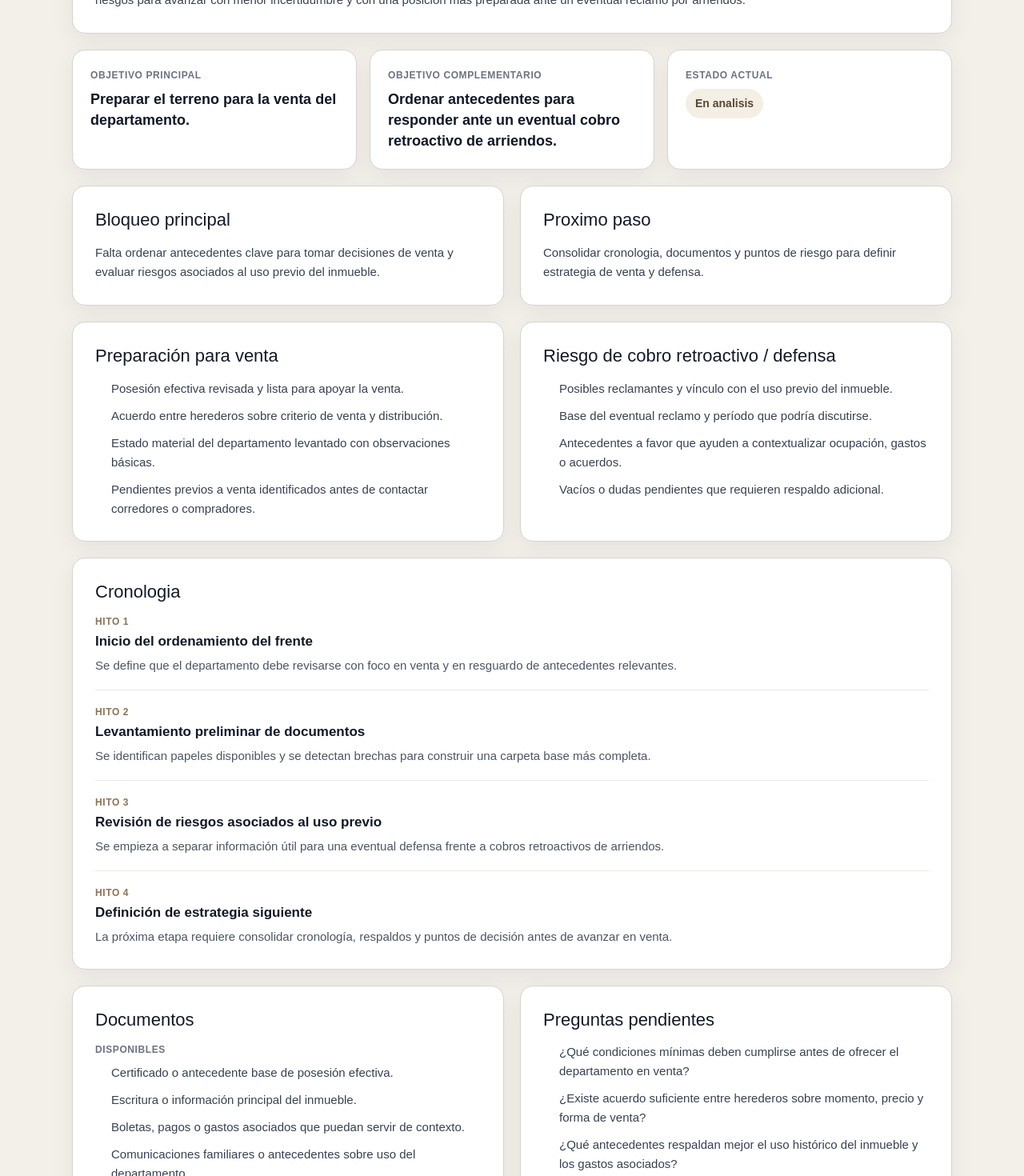
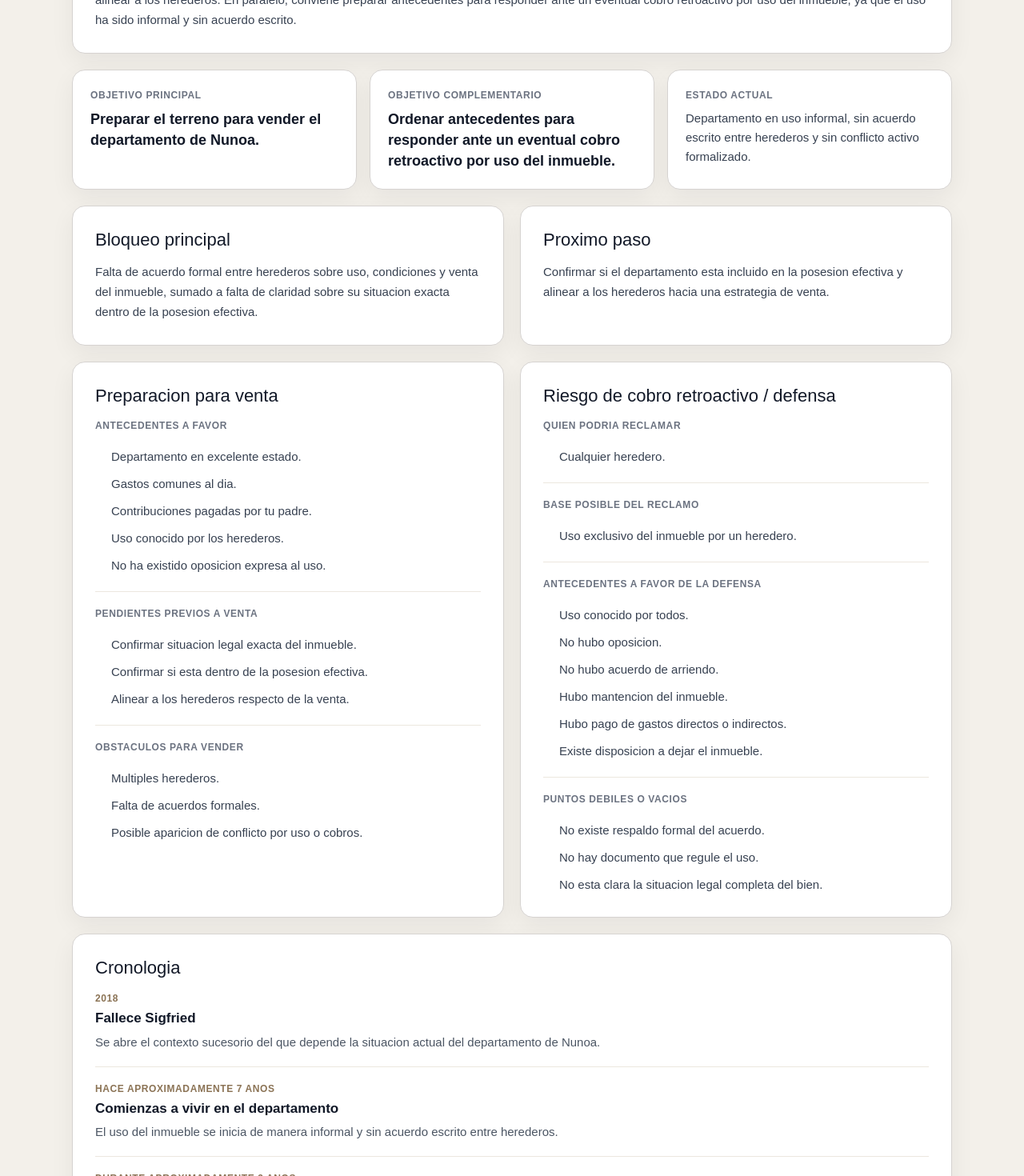
Before and after one commit to Symbiocreativo/herencia-webapp, a Next.js app: page /frentes/depto-nunoa in a window 1280 px wide. Shown: the part 320-1790 px from the top of the page at 80% size. Built offline with nearby package versions, Linux system fonts and the light colour scheme.

Commit message:
Replace Depto Nunoa mock with real content

```diff
--- a/src/app/frentes/depto-nunoa/page.tsx
+++ b/src/app/frentes/depto-nunoa/page.tsx
@@ -1,9 +1,14 @@
 import Link from "next/link";
 import type { CSSProperties } from "react";
 
-type ChecklistItem = {
+type GroupedList = {
+  heading: string;
+  items: string[];
+};
+
+type DetailCard = {
   title: string;
-  items: string[];
+  groups: GroupedList[];
 };
 
 type TimelineItem = {
@@ -13,74 +18,121 @@ type TimelineItem = {
 };
 
 const executiveSummary =
-  "Este frente requiere ordenar antecedentes antes de tomar decisiones de venta. El foco inmediato es dejar una base clara de documentos, cronología y riesgos para avanzar con menor incertidumbre y con una posición más preparada ante un eventual reclamo por arriendos.";
+  "Departamento ubicado en Nunoa, perteneciente a la herencia de Sigfried. El objetivo principal es venderlo, pero antes hay que ordenar la situacion legal y alinear a los herederos. En paralelo, conviene preparar antecedentes para responder ante un eventual cobro retroactivo por uso del inmueble, ya que el uso ha sido informal y sin acuerdo escrito.";
 
-const salePreparation: ChecklistItem = {
-  title: "Preparación para venta",
-  items: [
-    "Posesión efectiva revisada y lista para apoyar la venta.",
-    "Acuerdo entre herederos sobre criterio de venta y distribución.",
-    "Estado material del departamento levantado con observaciones básicas.",
-    "Pendientes previos a venta identificados antes de contactar corredores o compradores.",
+const salePreparation: DetailCard = {
+  title: "Preparacion para venta",
+  groups: [
+    {
+      heading: "Antecedentes a favor",
+      items: [
+        "Departamento en excelente estado.",
+        "Gastos comunes al dia.",
+        "Contribuciones pagadas por tu padre.",
+        "Uso conocido por los herederos.",
+        "No ha existido oposicion expresa al uso.",
+      ],
+    },
+    {
+      heading: "Pendientes previos a venta",
+      items: [
+        "Confirmar situacion legal exacta del inmueble.",
+        "Confirmar si esta dentro de la posesion efectiva.",
+        "Alinear a los herederos respecto de la venta.",
+      ],
+    },
+    {
+      heading: "Obstaculos para vender",
+      items: [
+        "Multiples herederos.",
+        "Falta de acuerdos formales.",
+        "Posible aparicion de conflicto por uso o cobros.",
+      ],
+    },
   ],
 };
 
-const defensePreparation: ChecklistItem = {
+const defensePreparation: DetailCard = {
   title: "Riesgo de cobro retroactivo / defensa",
-  items: [
-    "Posibles reclamantes y vínculo con el uso previo del inmueble.",
-    "Base del eventual reclamo y período que podría discutirse.",
-    "Antecedentes a favor que ayuden a contextualizar ocupación, gastos o acuerdos.",
-    "Vacíos o dudas pendientes que requieren respaldo adicional.",
+  groups: [
+    {
+      heading: "Quien podria reclamar",
+      items: ["Cualquier heredero."],
+    },
+    {
+      heading: "Base posible del reclamo",
+      items: ["Uso exclusivo del inmueble por un heredero."],
+    },
+    {
+      heading: "Antecedentes a favor de la defensa",
+      items: [
+        "Uso conocido por todos.",
+        "No hubo oposicion.",
+        "No hubo acuerdo de arriendo.",
+        "Hubo mantencion del inmueble.",
+        "Hubo pago de gastos directos o indirectos.",
+        "Existe disposicion a dejar el inmueble.",
+      ],
+    },
+    {
+      heading: "Puntos debiles o vacios",
+      items: [
+        "No existe respaldo formal del acuerdo.",
+        "No hay documento que regule el uso.",
+        "No esta clara la situacion legal completa del bien.",
+      ],
+    },
   ],
 };
 
 const timeline: TimelineItem[] = [
   {
-    period: "Hito 1",
-    title: "Inicio del ordenamiento del frente",
+    period: "2018",
+    title: "Fallece Sigfried",
     description:
-      "Se define que el departamento debe revisarse con foco en venta y en resguardo de antecedentes relevantes.",
+      "Se abre el contexto sucesorio del que depende la situacion actual del departamento de Nunoa.",
   },
   {
-    period: "Hito 2",
-    title: "Levantamiento preliminar de documentos",
+    period: "Hace aproximadamente 7 anos",
+    title: "Comienzas a vivir en el departamento",
     description:
-      "Se identifican papeles disponibles y se detectan brechas para construir una carpeta base más completa.",
+      "El uso del inmueble se inicia de manera informal y sin acuerdo escrito entre herederos.",
   },
   {
-    period: "Hito 3",
-    title: "Revisión de riesgos asociados al uso previo",
+    period: "Durante aproximadamente 3 anos",
+    title: "Tu padre tambien vive contigo",
     description:
-      "Se empieza a separar información útil para una eventual defensa frente a cobros retroactivos de arriendos.",
+      "La ocupacion del departamento incluye convivencia con tu padre durante parte relevante del periodo.",
   },
   {
-    period: "Hito 4",
-    title: "Definición de estrategia siguiente",
+    period: "Durante todo el periodo",
+    title: "Uso conocido por herederos",
     description:
-      "La próxima etapa requiere consolidar cronología, respaldos y puntos de decisión antes de avanzar en venta.",
+      "El uso ha sido conocido por los herederos, sin acuerdos formales, sin cobros y sin oposicion expresa.",
+  },
+  {
+    period: "Actualidad",
+    title: "Intencion de venta sin acuerdos definidos",
+    description:
+      "El departamento sigue en uso y existe intencion de venta, pero aun no hay acuerdos claros entre herederos.",
   },
 ];
 
 const availableDocuments = [
-  "Certificado o antecedente base de posesión efectiva.",
-  "Escritura o información principal del inmueble.",
-  "Boletas, pagos o gastos asociados que puedan servir de contexto.",
-  "Comunicaciones familiares o antecedentes sobre uso del departamento.",
+  "No mencionados claramente en la conversacion base.",
 ];
 
 const missingDocuments = [
-  "Resumen consolidado del estado material actual del inmueble.",
-  "Cronología unificada de uso, gastos y decisiones relevantes.",
-  "Respaldo ordenado de eventuales acuerdos o conversaciones sobre arriendo.",
-  "Listado final de pendientes previos a la venta con responsables.",
+  "Documento de posesion efectiva.",
+  "Acuerdos formales entre herederos.",
+  "Cualquier contrato o autorizacion escrita de uso.",
 ];
 
 const openQuestions = [
-  "¿Qué condiciones mínimas deben cumplirse antes de ofrecer el departamento en venta?",
-  "¿Existe acuerdo suficiente entre herederos sobre momento, precio y forma de venta?",
-  "¿Qué antecedentes respaldan mejor el uso histórico del inmueble y los gastos asociados?",
-  "¿Qué vacíos documentales pueden debilitar una respuesta ante un eventual cobro retroactivo?",
+  "El departamento esta incluido en la posesion efectiva?",
+  "Quien administra formalmente el bien?",
+  "Existe intencion formal de venta por todos los herederos?",
+  "Algun heredero ha planteado cobro, formal o informalmente?",
 ];
 
 const pageStyles: Record<string, CSSProperties> = {
@@ -180,14 +232,22 @@ const pageStyles: Record<string, CSSProperties> = {
     color: "#111827",
   },
   statusValue: {
-    display: "inline-flex",
-    alignItems: "center",
-    padding: "8px 12px",
-    borderRadius: "999px",
-    backgroundColor: "#f4efe5",
-    color: "#5b4633",
-    fontSize: "14px",
-    fontWeight: 700,
+    margin: 0,
+    fontSize: "15px",
+    lineHeight: 1.6,
+    color: "#374151",
+  },
+  groupBlock: {
+    display: "grid",
+    gap: "10px",
+    paddingTop: "18px",
+    borderTop: "1px solid #ece7df",
+  },
+  firstGroupBlock: {
+    display: "grid",
+    gap: "10px",
+    paddingTop: 0,
+    borderTop: "none",
   },
   list: {
     margin: 0,
@@ -251,15 +311,25 @@ const pageStyles: Record<string, CSSProperties> = {
   },
 };
 
-function BulletCard({ title, items }: ChecklistItem) {
+function DetailCardSection({ title, groups }: DetailCard) {
   return (
     <section style={pageStyles.card}>
       <h2 style={pageStyles.sectionTitle}>{title}</h2>
-      <ul style={pageStyles.list}>
-        {items.map((item) => (
-          <li key={item}>{item}</li>
+      <div style={pageStyles.layout}>
+        {groups.map((group, index) => (
+          <div
+            key={group.heading}
+            style={index === 0 ? pageStyles.firstGroupBlock : pageStyles.groupBlock}
+          >
+            <p style={pageStyles.label}>{group.heading}</p>
+            <ul style={pageStyles.list}>
+              {group.items.map((item) => (
+                <li key={item}>{item}</li>
+              ))}
+            </ul>
+          </div>
         ))}
-      </ul>
+      </div>
     </section>
   );
 }
@@ -287,7 +357,7 @@ export default function DeptoNunoaPage() {
             <article style={pageStyles.compactCard}>
               <p style={pageStyles.label}>Objetivo principal</p>
               <p style={pageStyles.strongValue}>
-                Preparar el terreno para la venta del departamento.
+                Preparar el terreno para vender el departamento de Nunoa.
               </p>
             </article>
 
@@ -295,13 +365,16 @@ export default function DeptoNunoaPage() {
               <p style={pageStyles.label}>Objetivo complementario</p>
               <p style={pageStyles.strongValue}>
                 Ordenar antecedentes para responder ante un eventual cobro
-                retroactivo de arriendos.
+                retroactivo por uso del inmueble.
               </p>
             </article>
 
             <article style={pageStyles.compactCard}>
               <p style={pageStyles.label}>Estado actual</p>
-              <p style={pageStyles.statusValue}>En analisis</p>
+              <p style={pageStyles.statusValue}>
+                Departamento en uso informal, sin acuerdo escrito entre
+                herederos y sin conflicto activo formalizado.
+              </p>
             </article>
           </section>
 
@@ -309,23 +382,25 @@ export default function DeptoNunoaPage() {
             <article style={pageStyles.card}>
               <h2 style={pageStyles.sectionTitle}>Bloqueo principal</h2>
               <p style={pageStyles.sectionText}>
-                Falta ordenar antecedentes clave para tomar decisiones de venta
-                y evaluar riesgos asociados al uso previo del inmueble.
+                Falta de acuerdo formal entre herederos sobre uso, condiciones y
+                venta del inmueble, sumado a falta de claridad sobre su
+                situacion exacta dentro de la posesion efectiva.
               </p>
             </article>
 
             <article style={pageStyles.card}>
               <h2 style={pageStyles.sectionTitle}>Proximo paso</h2>
               <p style={pageStyles.sectionText}>
-                Consolidar cronologia, documentos y puntos de riesgo para
-                definir estrategia de venta y defensa.
+                Confirmar si el departamento esta incluido en la posesion
+                efectiva y alinear a los herederos hacia una estrategia de
+                venta.
               </p>
             </article>
           </section>
 
           <section aria-label="Preparacion estrategica" style={pageStyles.twoColumnGrid}>
-            <BulletCard {...salePreparation} />
-            <BulletCard {...defensePreparation} />
+            <DetailCardSection {...salePreparation} />
+            <DetailCardSection {...defensePreparation} />
           </section>
 
           <section aria-label="Cronologia del frente" style={pageStyles.card}>
@@ -348,14 +423,14 @@ export default function DeptoNunoaPage() {
             <article style={pageStyles.card}>
               <h2 style={pageStyles.sectionTitle}>Documentos</h2>
 
-              <p style={pageStyles.label}>Disponibles</p>
+              <p style={pageStyles.label}>Disponibles o mencionados</p>
               <ul style={{ ...pageStyles.list, marginBottom: "20px" }}>
                 {availableDocuments.map((item) => (
                   <li key={item}>{item}</li>
                 ))}
               </ul>
 
-              <p style={pageStyles.label}>Faltantes</p>
+              <p style={pageStyles.label}>Faltantes o pendientes</p>
               <ul style={pageStyles.list}>
                 {missingDocuments.map((item) => (
                   <li key={item}>{item}</li>
```
